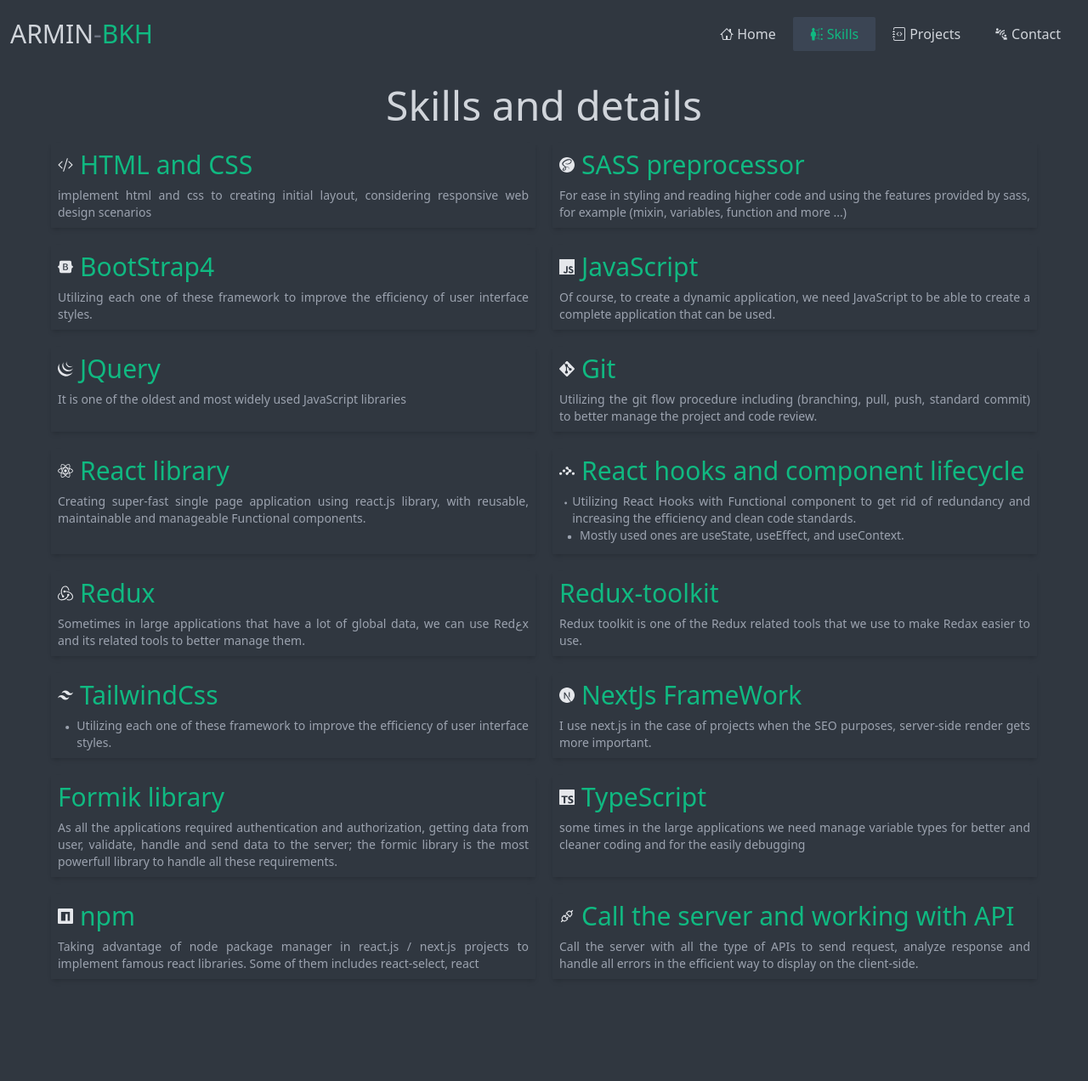
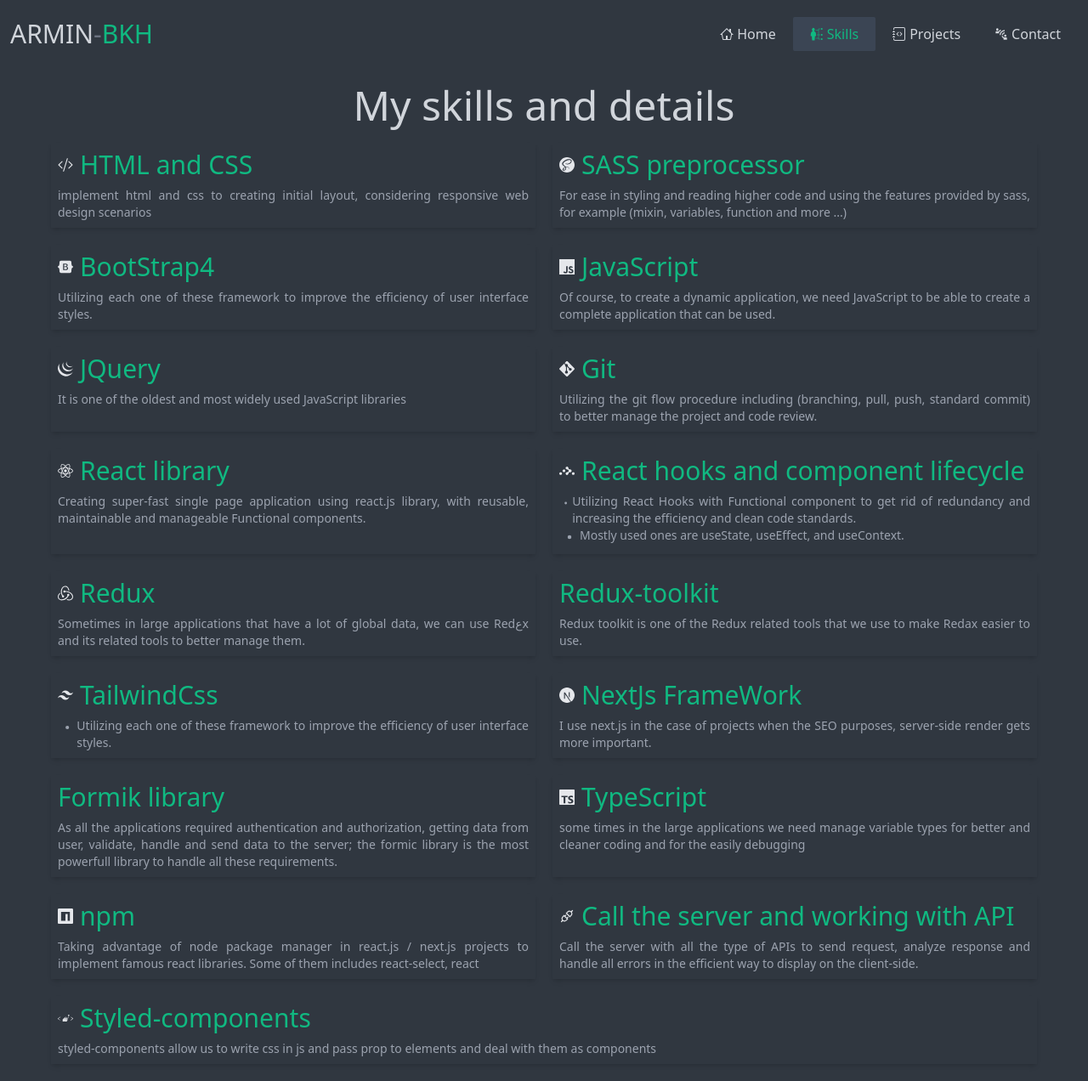
Before and after one commit to armin-bkh/armin-bkh, a Next.js app: page /skills in a window 1280 px wide. Shown: the whole page at 85% size. Before the commit the page ends 1172 px from the top, so only its background shows below. Built offline with nearby package versions, Linux system fonts and the light colour scheme.

Commit message:
add another skill

```diff
--- a/components/SkillItem/SkillItem.jsx
+++ b/components/SkillItem/SkillItem.jsx
@@ -2,7 +2,7 @@
 
 const SkillItem = ({ skill, Icon }) => {
   return (
-    <li className="flex flex-col justify-start p-2 shadow-md">
+    <li className="flex flex-col justify-start p-2 shadow-md md:last:col-span-2">
       <h4 className="text-emerald-500 font-medium text-2xl md:text-3xl mb-2 flex items-center">
         {Icon && <Icon className="mr-2 text-lg text-gray-200" />}
         {skill.title}
--- a/pages/skills.js
+++ b/pages/skills.js
@@ -12,6 +12,7 @@
   SiNextdotjs,
   SiTypescript,
   SiNpm,
+  SiStyledcomponents,
 } from "react-icons/si";
 import { ImGit } from "react-icons/im";
 import { AiOutlineApi } from "react-icons/ai";
@@ -128,7 +129,14 @@
     icon: AiOutlineApi,
     title: "Call the server and working with API",
     description:
-      "Call the server with all the type of APIs to send request, analyze response and handle all errors in the efficient way to display on the client-side. ",
+      "Call the server with all the type of APIs to send request, analyze response and handle all errors in the efficient way to display on the client-side.",
+  },
+  {
+    id: 17,
+    icon: SiStyledcomponents,
+    title: "Styled-components",
+    description:
+      "styled-components allow us to write css in js and pass prop to elements and deal with them as components",
   },
 ];
 
@@ -136,7 +144,7 @@
   return (
     <main className="min-h-smHeight md:min-h-mdHeight p-5 main">
       <h1 className="text-center text-4xl md:text-5xl mb-5">
-        Skills and details
+        My skills and details
       </h1>
       <ul className="grid grid-cols-1 md:grid-cols-2 gap-5">
         {skills.map((skill) => (
```
